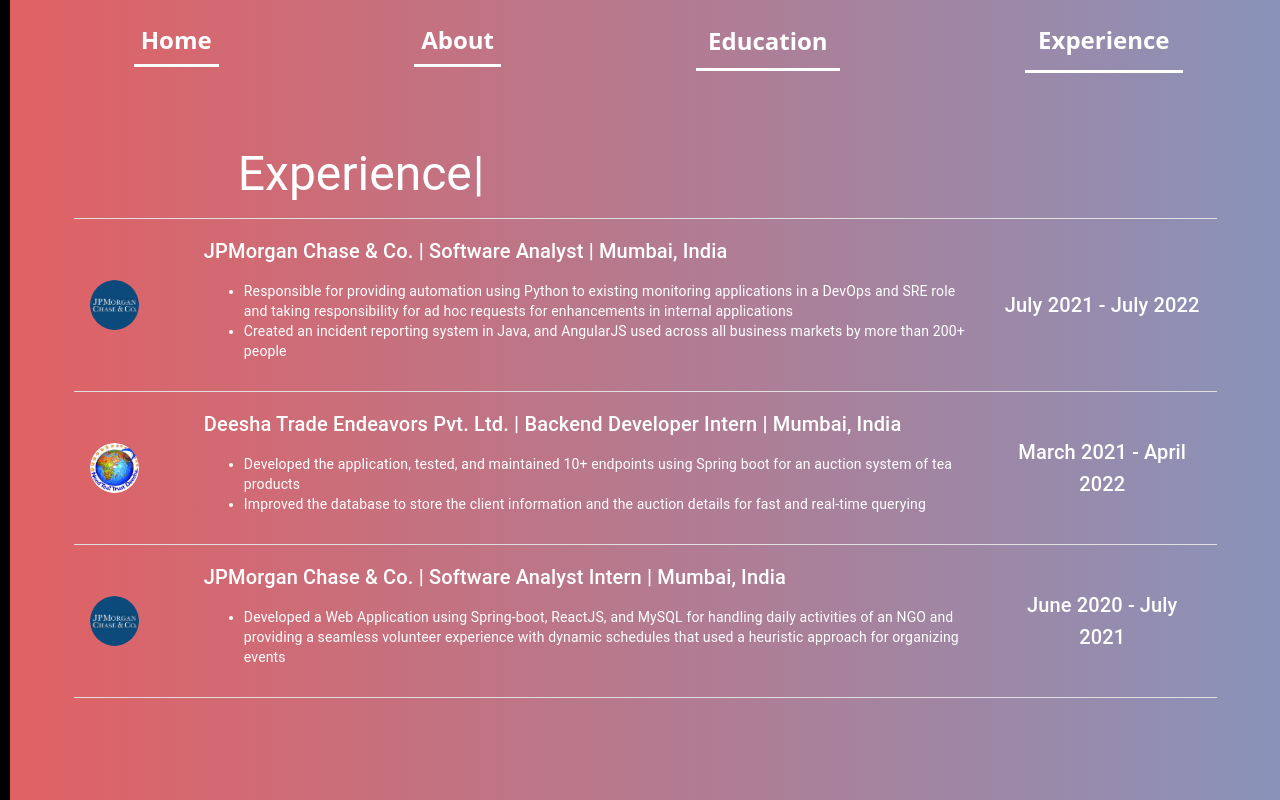
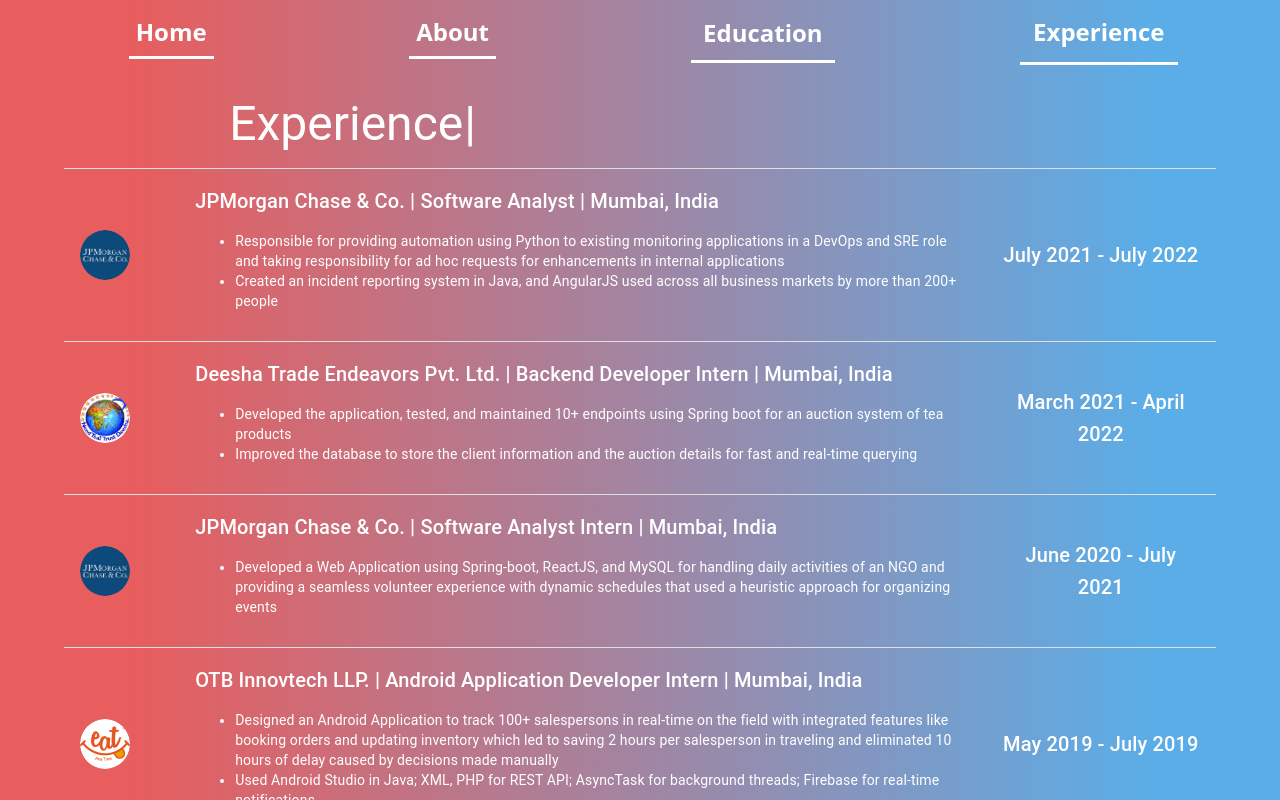
Before and after one commit to rachanac16/reflection, a React (Create React App) app: page /reflection/experience in a window 1280 px wide. Built offline with nearby package versions, Linux system fonts and the light colour scheme.

Commit message:
layout change begun

```diff
--- a/src/App.js
+++ b/src/App.js
@@ -25,8 +25,7 @@ function App() {
       <div className='container'>
         <Navbar/>
         <div className='restrictcontainer'>
-
-        <div className='homecontainer'>
+          <div className='appcontainer'>
             <Routes>
               <Route path="/reflection" element={<Home/>}/>
               <Route path="/reflection/about" element={<About/>}/>
--- a/src/index.css
+++ b/src/index.css
@@ -5,13 +5,6 @@
 html, body, #root, #root>div {
     height: 100%;
     margin: 0;
-}
-
-body {
-  font-family: system-ui, -apple-system, BlinkMacSystemFont, 'Segoe UI', Roboto, Oxygen, Ubuntu, Cantarell, 'Open Sans', 'Helvetica Neue', sans-serif;
-  -webkit-font-smoothing: antialiased;
-  -moz-osx-font-smoothing: grayscale;
-  background-color: black;
 }
 
 @keyframes changeGradient {
@@ -25,39 +18,31 @@ body {
     background-position:left bottom;
   }
 }
+body {
+  font-family: system-ui, -apple-system, BlinkMacSystemFont, 'Segoe UI', Roboto, Oxygen, Ubuntu, Cantarell, 'Open Sans', 'Helvetica Neue', sans-serif;
+  -webkit-font-smoothing: antialiased;
+  -moz-osx-font-smoothing: grayscale;
+  color: white;
+  background: linear-gradient(to right, rgb(232, 93, 93) 10%, rgb(91, 173, 231) 90%);
+  background-position:left top;
+}
+
 
 .container {
   /* background-color: rgb(232, 93, 93); */
-  color: white;
-  height:fit-content;
-  min-height: 100%;
-  display: flex;
-  flex-direction: column;
-  justify-content: center;
-  align-items: center;
-  background: rgb(232, 93, 93);
-    /* Old browsers */
-    background: linear-gradient(to right, rgb(232, 93, 93) 10%, rgb(91, 173, 231) 90%);
-    background-size: 200% 100%;
-    margin-left:10px;
-    transition:all 2s ease;
-    animation: changeGradient 5s infinite;
+  width: inherit;
+  height: inherit;
 }
-.container:hover{
+.body:hover{
   background-position:right bottom;
 }
 
 .toolbarcontainer{
-  display: flex;
-  flex-direction: column;
-  justify-content: space-around;
+  display: block;
   width: 100%;
-  /* flex-grow: 1; */
-  height: 80px;
+  height: 10%;
   position: fixed;
   top: 0;
-
-  align-items: center;
 }
 
 .toolbar {
@@ -67,10 +52,36 @@ body {
   color:rgb(26, 40, 65);
 }
 
-.homecontainer{
+.restrictcontainer{
+  position: relative;
+  top: 80px;
+  overflow: scroll;
+  height: 90%;
+}
+
+.appcontainer{
   /* flex-grow: 11; */
   display: flex;
-  padding-top: 50px;
+  justify-content: center;
+  align-items: center;
+  height: 100%;
+}
+
+.home_container{
+  display: flex;
+  flex-direction: row;
+  width: 100%;
+  height: 100%;
+  justify-content: center;
+  align-items: center;
+}
+
+.container_left{
+  flex:50%;
+}
+
+.container_right{
+  flex:50%;
   justify-content: center;
   align-items: center;
 }
@@ -79,13 +90,6 @@ body {
   font-family: 'Courier New', Courier, monospace;
 }
 
-.restrictcontainer{
-  position: fixed;
-  top: 80px;
-  /* display: block; */
-  overflow: scroll;
-  height: 80%;
-}
 
 .navbar {
   text-decoration: none;
--- a/src/pages/Home.js
+++ b/src/pages/Home.js
@@ -11,12 +11,16 @@ function Home(){
     const openInNewTab = url => {
         window.open(url, '_blank', 'noopener,noreferrer');
       };
-    return <div className='homecontainer'>
+    return <div className='home_container'>
+        <div className='container_left'>
             <Grid container direction={'column'} alignItems='center' justifyContent={'center'}>
                 <Grid item xs={4} style={{padding:'20px'}}>
-                <Avatar alt="Rachana C" src={rachana} sx={{ width: 200, height: 200 }}/>
+                    <Avatar alt="Rachana C" src={rachana} sx={{ width: 400, height: 400 }}/>
                 </Grid>
-
+            </Grid>
+        </div>
+        <div className='container_right'>
+            <Grid container direction={'column'} alignItems='center' justifyContent={'center'}>
                 <Grid item xs={4}>
                     <Typography variant='h1' align='center'>
                         <div >
@@ -43,7 +47,7 @@ function Home(){
                     <IconButton color="primary" onClick={()=>openInNewTab("mailto:rc774@cornell.edu")}><EmailIcon sx={{ fontSize: "30px" }}/></IconButton>
                 </Grid>
             </Grid>
-
+        </div>
     </div>;
 }
 
```
Lines whose indentation alone changed are shown as unchanged.
